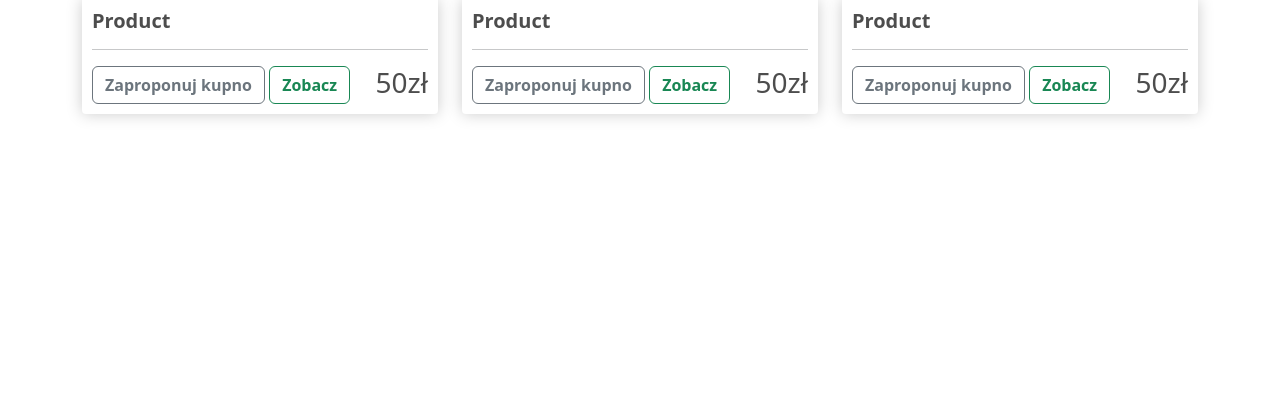
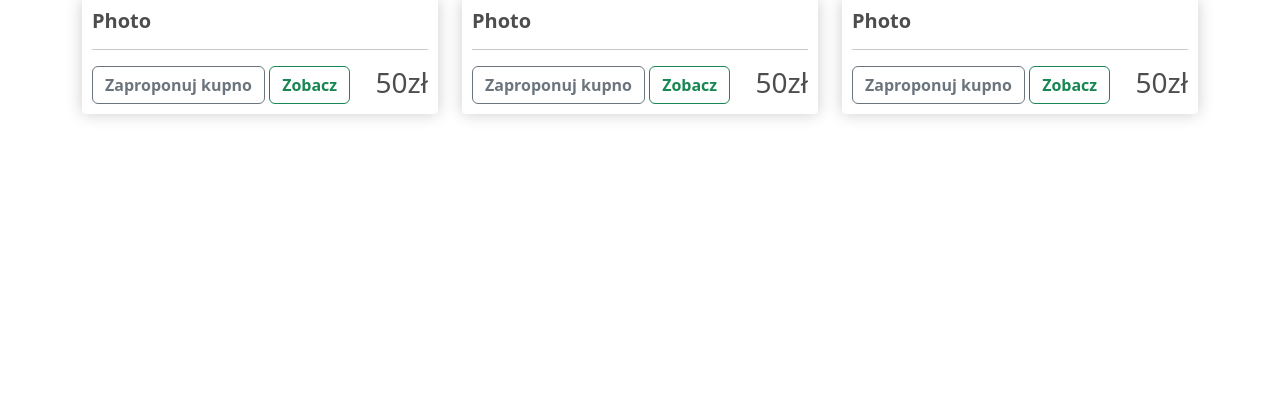
Before and after one commit to LucasGolabek/Web-based-system-for-digital-images-market, a Django app: template mysite/myapp/templates/marketplace/mainpage.html in a window 1280 px wide. Shown: the part 291-711 px from the top of the page. Run offline with Django 4.2, Linux system fonts and the light colour scheme; the template is opened without the code that fills it, so the values that code supplies are empty.

Commit message:
small mainpage rebuild

```diff
--- a/mysite/myapp/templates/marketplace/main.html
+++ b/mysite/myapp/templates/marketplace/main.html
@@ -27,6 +27,12 @@
             <li class="nav-item">
               <a class="nav-link active" aria-current="page" href="{% url 'mainpage' %}">Główna</a>
             </li>
+            <li class="nav-item">
+              <a class="nav-link active" aria-current="page" href="{% url 'mainpage' %}">Twoje oferty</a>
+            </li>
+            <li class="nav-item">
+              <a class="nav-link active" aria-current="page" href="{% url 'mainpage' %}">Sprzedaj</a>
+            </li>
 
           </ul>
 
--- a/mysite/myapp/templates/marketplace/mainpage.html
+++ b/mysite/myapp/templates/marketplace/mainpage.html
@@ -4,20 +4,21 @@
     <div class="row">
 
         <div class="col-lg-4">
-            <img class="thumbnail" src="{% static 'images/placeholder.png' %}">
+            <img class="thumbnail" src="{% static 'images/placeholder1.jpg' %}">
             <div class="box-element product">
-                <h5><strong>Product</strong></h5>
+                <h5><strong>Photo</strong></h5>
                 <hr>
                 <a class="btn btn-outline-secondary" href="{% url 'buy' %}" ><strong>Zaproponuj kupno</strong></a>
                 <a class="btn btn-outline-success" href="{% url 'product' %}"><strong>Zobacz</strong></a>
                 <h3 style="display:inline-block;float: right">50zł</h3>
+
             </div>
         </div>
 
         <div class="col-lg-4">
             <img class="thumbnail" src="{% static 'images/placeholder.png' %}">
             <div class="box-element product">
-                <h5><strong>Product</strong></h5>
+                <h5><strong>Photo</strong></h5>
                 <hr>
                 <a class="btn btn-outline-secondary" href="{% url 'buy' %}" ><strong>Zaproponuj kupno</strong></a>
                 <a class="btn btn-outline-success" href="{% url 'product' %}"><strong>Zobacz</strong></a>
@@ -27,14 +28,16 @@
         </div>
 
         <div class="col-lg-4">
-            <img class="thumbnail" src="{% static 'images/placeholder.png' %}">
+            <img class="thumbnail" src="{% static 'images/placeholder2.jpg' %}">
             <div class="box-element product">
-                <h5><strong>Product</strong></h5>
+                <h5><strong>Photo</strong></h5>
                 <hr>
                 <a class="btn btn-outline-secondary" href="{% url 'buy' %}" ><strong>Zaproponuj kupno</strong></a>
                 <a class="btn btn-outline-success" href="{% url 'product' %}"><strong>Zobacz</strong></a>
                 <h3 style="display:inline-block;float: right">50zł</h3>
             </div>
+
+
         </div>
 
     </div>
```
Also changed, not shown: mysite/static/images/placeholder2.jpg (added), 1 other file.
